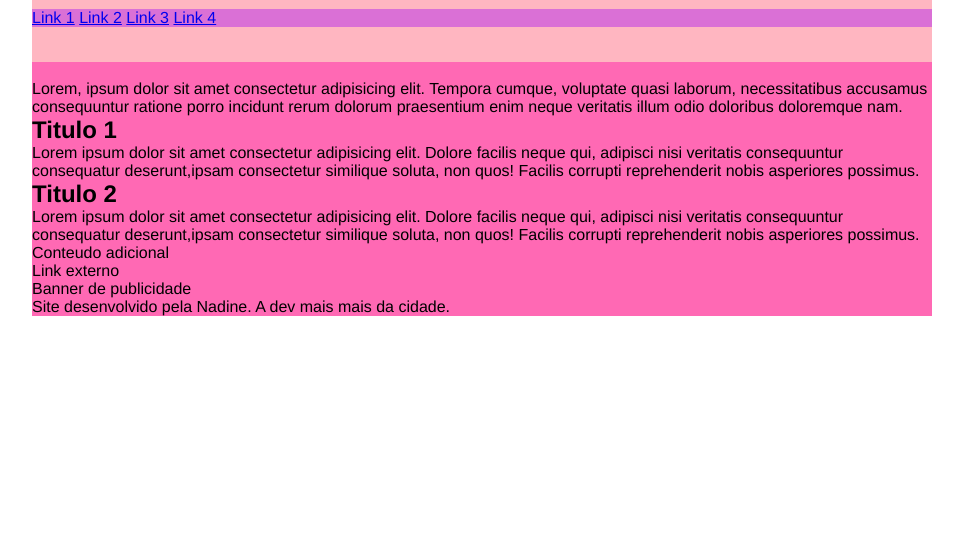
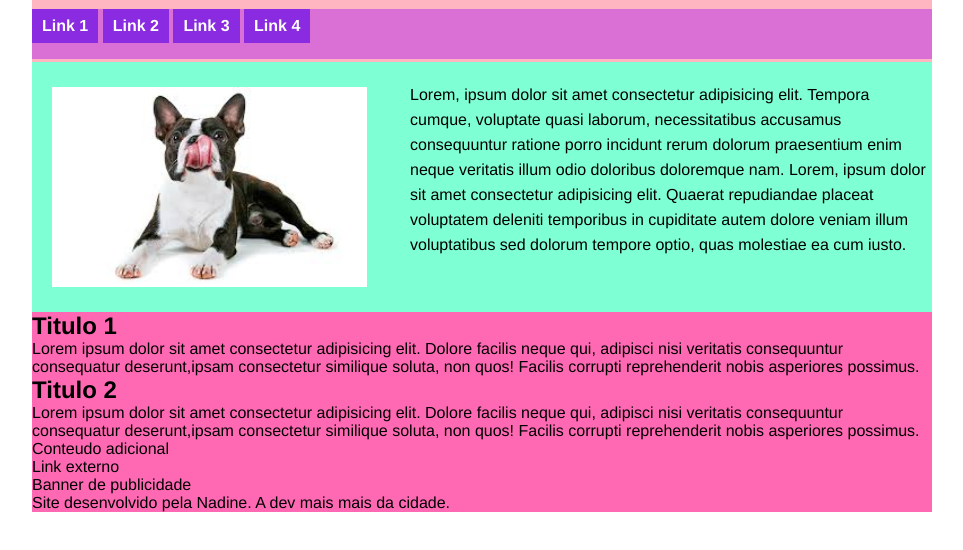
Before and after one commit to NadineLemosA/interfaces-web, a plain HTML site: page wireframe/index.html in a window 1280 px wide. Shown: the part 48-598 px from the top of the page, without its empty margins (158-1121 px from the left). Drawn offline with Linux system fonts and the light colour scheme.

Commit message:
Adiciona estilo ao cabeçalho e primeira section

```diff
--- a/wireframe/css/estilo.css
+++ b/wireframe/css/estilo.css
@@ -38,9 +38,63 @@ h1{
 
 nav{
     background-color:orchid;
+    height: 50px;
 }
 
+/* Seleciona itens da lista */
 nav ul li{
     /* Permite que os elementos fiquem lado a lado se houver espaço */
     display: inline-block;
+    /* Remove os marcadores da lista */
+    list-style-type: none;
 }
+
+/* Tag a possui mais de um estado, antes e apos receber o click */
+nav ul li a:link,
+nav ul li a:visited{
+    /* Remove o sublinhado */
+    text-decoration: none;
+    padding: 8px 10px;
+    background-color: blueviolet;
+    color: #fff;
+    /* Espessura da fonte */
+    font-weight: bold;
+    /* Funciona pois so temos UMA tag a dentro de cada li, isso condiciona o padding da tag 'a'  a seguir os limites da tag nav */
+    display: block;
+    transition: background-color 0.3s;
+}
+
+nav ul li a:hover,
+nav ul li a:active{
+    background-color:hotpink
+}
+
+.destaque{
+    background-color: aquamarine;
+    height: 250px;
+}
+
+.destaque figure{
+    height: 200px;
+    width: 35%;
+    margin: 25px 20px;
+    /* Permite qe elementos fiquem lado a lado, alinhado abaixo*/
+    /* display: inline-block; */
+    /* Para uso do float, deve ser definido a area da tag pai, neste caso o destaque. Alinhamento será acima.*/
+    float: left;
+}
+
+.destaque figure img{
+    /* Faz o elemento ocupar a porcentagem de area do local onde ele está, elemento anterior, neste caso o figure */
+    height: 100%;
+    width: 100%;
+}
+
+.destaque p{
+    /* display: inline-block; */
+    width: 58%;
+    float: right;
+    margin-top: 20px;
+    /* Define espaçamento entre linhas de texto. */
+    line-height: 25px;
+}
--- a/wireframe/index.html
+++ b/wireframe/index.html
@@ -2,9 +2,9 @@
 <!DOCTYPE html>
 <html lang="pt-br">
   <head>
-    <meta charset="UTF-8">
+    <meta charset="UTF-8" />
     <title>Layout</title>
-    <link rel="stylesheet" type="text/css" href="css/estilo.css">
+    <link rel="stylesheet" type="text/css" href="css/estilo.css" />
   </head>
 
   <body>
@@ -35,12 +35,19 @@
       <!-- Section agrupa conteudo de assunto especifico -->
       <section class="destaque">
         <figure>
-                <img src="">
+          <!-- Atributo alt é obrigatória neste tag -->
+          <img src="../imagens/caozin.jfif" alt="Cão feliz" />
         </figure>
 
-            <p>Lorem, ipsum dolor sit amet consectetur adipisicing elit. Tempora cumque, voluptate quasi laborum,
-                necessitatibus accusamus consequuntur ratione porro incidunt rerum dolorum praesentium enim neque
-                veritatis illum odio doloribus doloremque nam.</p>
+        <p>
+          Lorem, ipsum dolor sit amet consectetur adipisicing elit. Tempora
+          cumque, voluptate quasi laborum, necessitatibus accusamus consequuntur
+          ratione porro incidunt rerum dolorum praesentium enim neque veritatis
+          illum odio doloribus doloremque nam. Lorem, ipsum dolor sit amet
+          consectetur adipisicing elit. Quaerat repudiandae placeat voluptatem
+          deleniti temporibus in cupiditate autem dolore veniam illum
+          voluptatibus sed dolorum tempore optio, quas molestiae ea cum iusto.
+        </p>
       </section>
       <!-- div agrupa por desing -->
       <div id="meio">
@@ -48,17 +55,21 @@
         <section id="noticias">
           <article id="noticia1">
             <h2>Titulo 1</h2>
-                        <p>Lorem ipsum dolor sit amet consectetur adipisicing elit. Dolore facilis neque qui, adipisci nisi veritatis
-                            consequuntur consequatur deserunt,ipsam consectetur similique soluta, non quos! Facilis
-                            corrupti reprehenderit nobis asperiores possimus.
+            <p>
+              Lorem ipsum dolor sit amet consectetur adipisicing elit. Dolore
+              facilis neque qui, adipisci nisi veritatis consequuntur
+              consequatur deserunt,ipsam consectetur similique soluta, non quos!
+              Facilis corrupti reprehenderit nobis asperiores possimus.
             </p>
           </article>
 
           <article id="noticia2">
             <h2>Titulo 2</h2>
-                        <p>Lorem ipsum dolor sit amet consectetur adipisicing elit. Dolore facilis neque qui, adipisci nisi veritatis
-                            consequuntur consequatur deserunt,ipsam consectetur similique soluta, non quos! Facilis
-                            corrupti reprehenderit nobis asperiores possimus.
+            <p>
+              Lorem ipsum dolor sit amet consectetur adipisicing elit. Dolore
+              facilis neque qui, adipisci nisi veritatis consequuntur
+              consequatur deserunt,ipsam consectetur similique soluta, non quos!
+              Facilis corrupti reprehenderit nobis asperiores possimus.
             </p>
           </article>
         </section>
@@ -71,7 +82,7 @@
       </div>
       <!-- Area do rodapé -->
       <footer>
-                <p>Site desenvolvido pela Nadine. A dev mais mais da cidade. </p>
+        <p>Site desenvolvido pela Nadine. A dev mais mais da cidade.</p>
       </footer>
     </div>
   </body>
```
Lines whose indentation alone changed are shown as unchanged.
